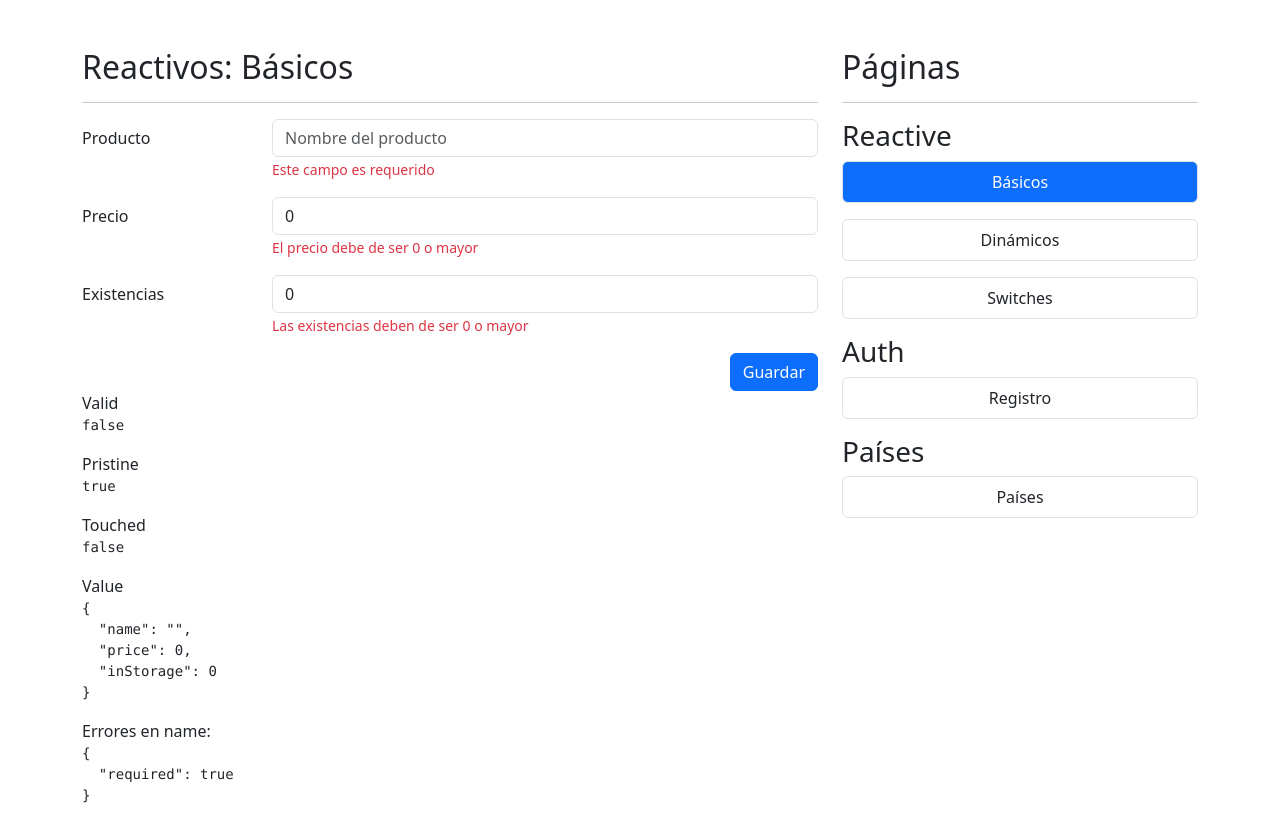
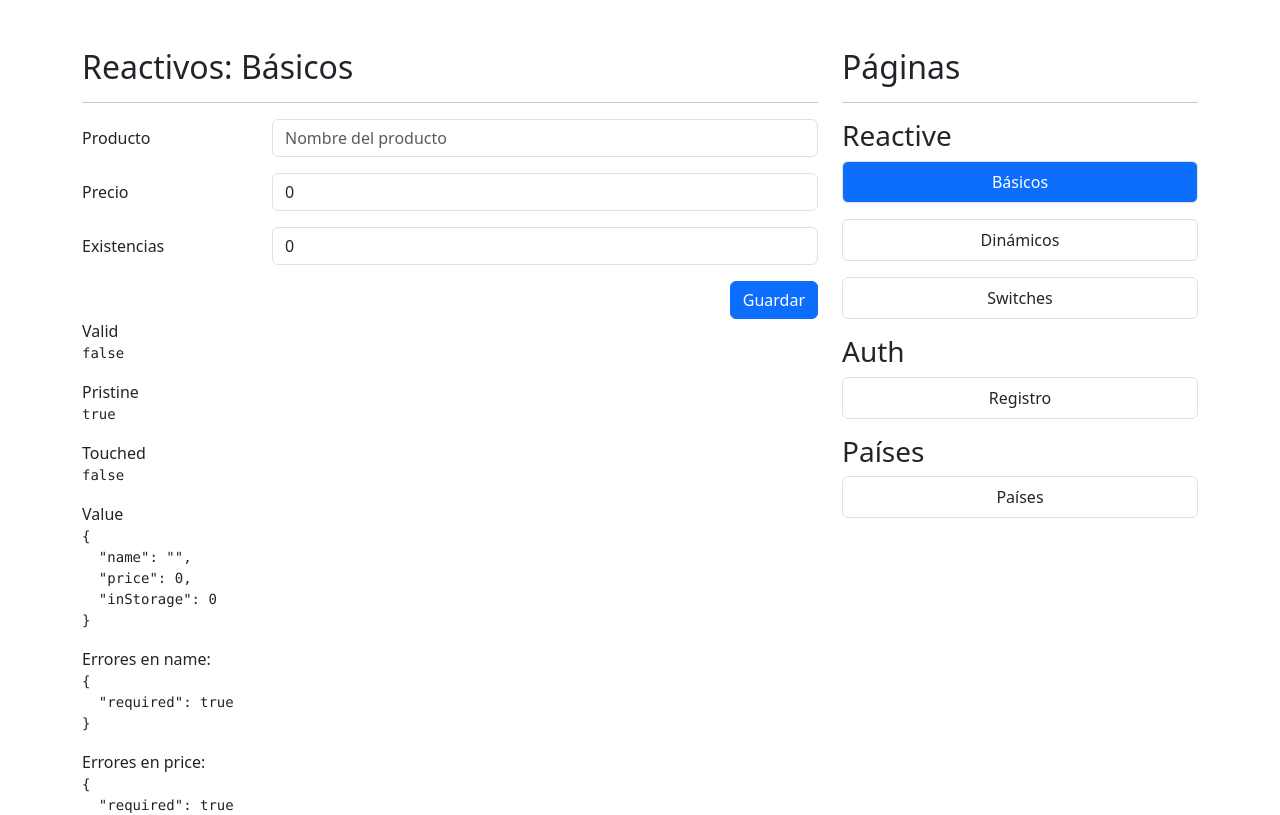
Before and after one commit to Samuel-Leal96/06-reactive-forms-app, an Angular app: page /reactive/basic in a window 1280 px wide. Shown: the top 815 px of the page. Built offline with nearby package versions, Linux system fonts and the light colour scheme.

Commit message:
Mejorar la re-utilizacion y experiencia de usuario
Se implementa el onSubmit y el reset de valores despues de dar click en guardar

```diff
--- a/src/app/reactive/pages/basic-page/basic-page.component.html
+++ b/src/app/reactive/pages/basic-page/basic-page.component.html
@@ -4,7 +4,7 @@
 <div class="row">
   <div class="col">
 
-    <form autocomplete="off" [formGroup]="myForm">
+    <form autocomplete="off" [formGroup]="myForm" (ngSubmit)="onSubmit()">
 
       <!--* Campo de producto -->
       <div class="mb-3 row">
@@ -37,9 +37,11 @@
             placeholder="Precio del producto"
             formControlName="price"
             >
-          <span class="form-text text-danger">
-            El precio debe de ser 0 o mayor
-          </span>
+          @if ( isValidField('price')) {
+            <span class="form-text text-danger">
+              {{ getFieldError("price") }}
+            </span>
+          }
         </div>
       </div>
 
@@ -54,9 +56,11 @@
             formControlName="inStorage"
             >
 
-          <span class="form-text text-danger">
-            Las existencias deben de ser 0 o mayor
-          </span>
+          @if ( isValidField('inStorage')) {
+            <span class="form-text text-danger">
+              {{ getFieldError("inStorage") }}
+            </span>
+          }
         </div>
       </div>
 
--- a/src/app/reactive/pages/basic-page/basic-page.component.ts
+++ b/src/app/reactive/pages/basic-page/basic-page.component.ts
@@ -29,7 +29,10 @@
   // })
 
   isValidField(fieldName: string): boolean | null{
-    return !!this.myForm.controls[fieldName].errors
+    return (
+      this.myForm.controls[fieldName].errors &&
+      this.myForm.controls[fieldName].touched
+    )
   }
 
   getFieldError(fieldName: string): string | null{
@@ -51,4 +54,17 @@
     return null;
   }
 
+  onSubmit(){
+    if(this.myForm.invalid){
+      this.myForm.markAllAsTouched();
+    }
+
+    console.log(this.myForm.value);
+
+    this.myForm.reset({
+      price: 0,
+      inStorage: 0
+    })
+  }
+
 }
```
